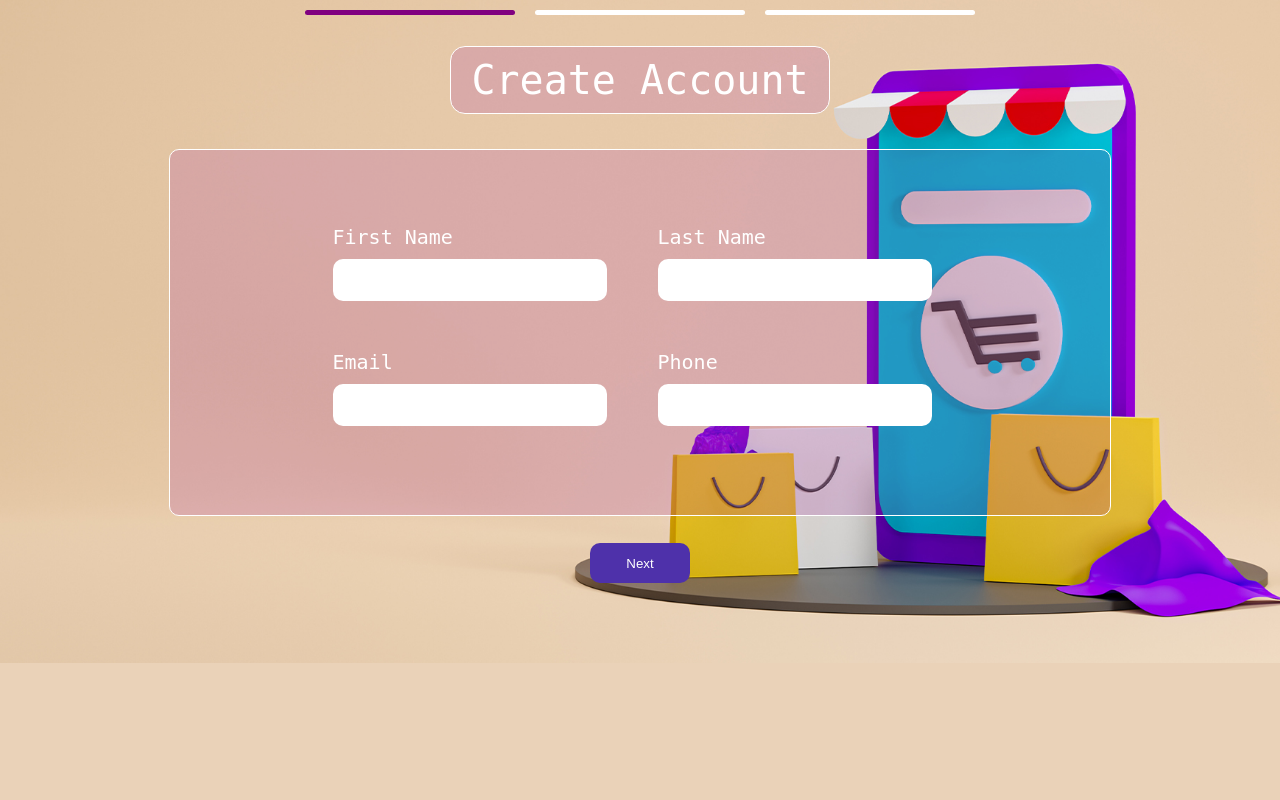
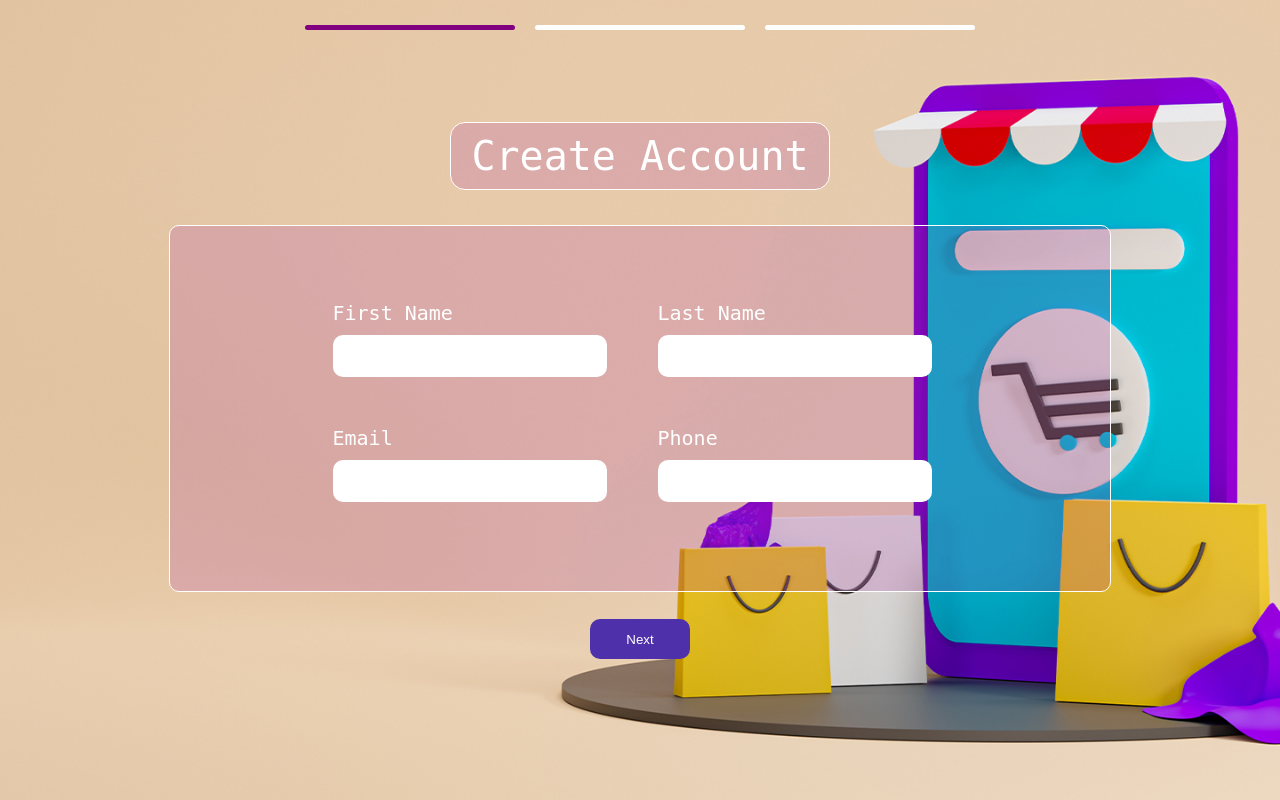
Before and after one commit to barnabasSol/electronics_shop, a PHP site: page /create_account/create_account.html in a window 1280 px wide. Run offline with PHP 8.4, Linux system fonts and the light colour scheme.

Commit message:
attempted to fix vertical centering problem

```diff
--- a/create_account/create_account.css
+++ b/create_account/create_account.css
@@ -2,6 +2,7 @@ html {
   background-color: #ead2b8;
 }
 .wrapper {
+  box-sizing: border-box;
   background-image: url(images/shop1.jpg);
   background-color: transparent;
   display: flex;
@@ -9,12 +10,13 @@ html {
   flex-wrap: wrap;
   align-content: center;
   margin-top: 0px;
-  padding-top: 10px;
+  padding-top: 25px;
   padding-bottom: 80px;
   width: 100%;
   background-size: cover;
   background-position: center;
   margin: 0px;
+  min-height: 100vh;
 }
 
 body {
```
